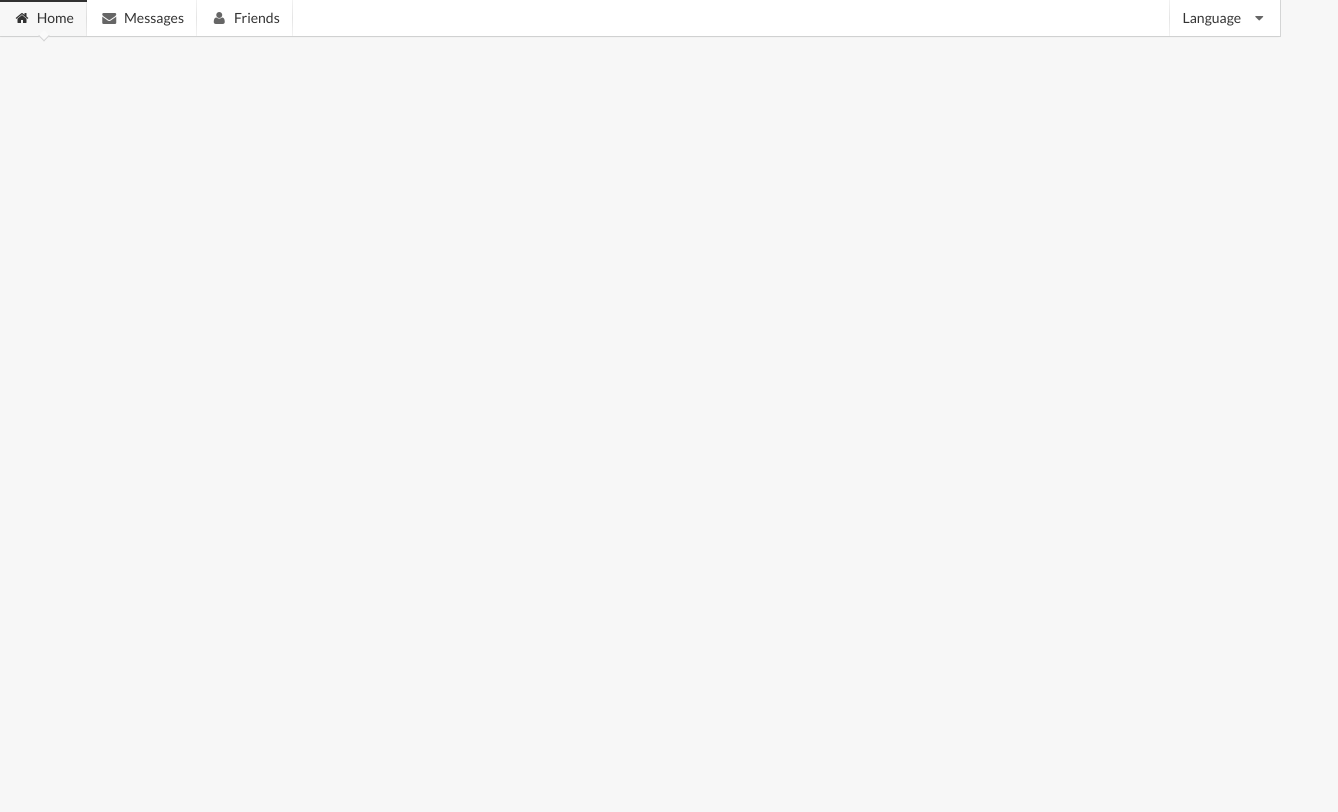
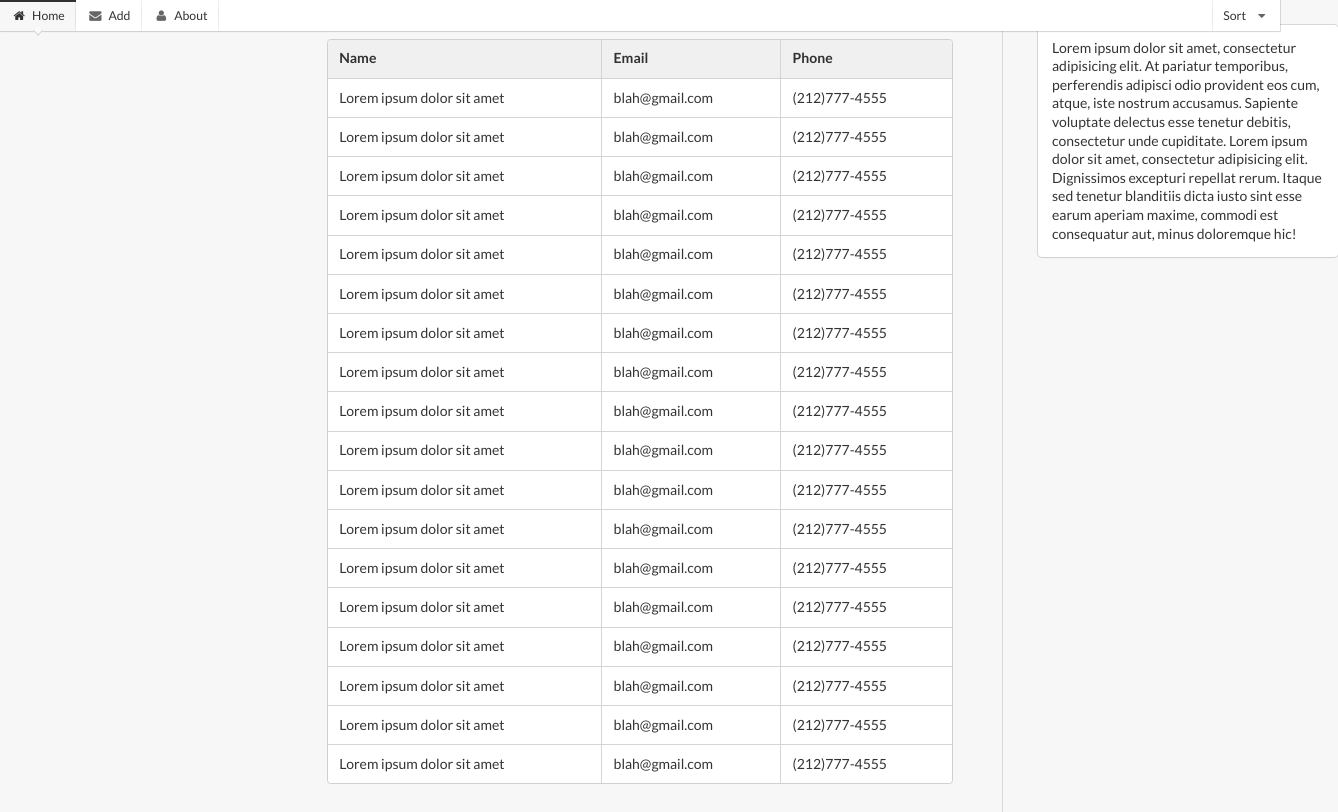
Before and after one commit to ericderegt/Contacts, a website: page public/index.html in a window 1280 px wide. Shown: the whole page, 1338 px wide, since content can reach past the window. Drawn offline with nearby package versions, Linux system fonts and the light colour scheme.

Commit message:
some css

```diff
--- a/public/index.html
+++ b/public/index.html
@@ -7,34 +7,145 @@
     <meta name=viewport content="width=device-width, initial-scale=1">
     <meta name="mobile-web-app-capable" content="yes">
     <link rel="stylesheet" href ="./bower_components/semantic-ui/dist/semantic.css">
-  <script src="https://cdnjs.cloudflare.com/ajax/libs/jquery/2.1.3/jquery.min.js"></script>
+    <script src="./bower_components/jquery/dist/jquery.min.js"></script>
     <script src="./bower_components/semantic-ui/dist/semantic.js"></script>
-  <script src="https://rawgit.com/flatiron/director/master/build/director.min.js"></script>
+
+<!-- <script src="https://rawgit.com/flatiron/director/master/build/director.min.js"></script> -->
 </head>
 <body>
-  <div class="main nav">
-    <div class="ui pointing fixed menu">
+
+    <div class="ui pointing fixed small menu">
         <a class="active item">
             <i class="home icon"></i> Home
         </a>
         <a class="item">
-        <i class="mail icon"></i> Messages
+            <i class="mail icon"></i> Add
         </a>
         <a class="item">
-        <i class="user icon"></i> Friends
+            <i class="user icon"></i> About
         </a>
+
         <div class="right menu">
             <div class="ui dropdown item">
-          Language
+                Sort
                 <i class="dropdown icon"></i>
                 <div class="menu">
-            <a class="item">English</a>
-            <a class="item">Russian</a>
-            <a class="item">Spanish</a>
+                    <a class="item">Friends</a>
+                    <a class="item">Work</a>
+                    <a class="item">Family</a>
                 </div>
             </div>
         </div>
     </div>
+
+    <div class="ui centered grid">
+        <div class="eight wide column">
+            <table class="ui celled table">
+                <thead>
+                    <th>Name</th>
+                    <th>Email</th>
+                    <th>Phone</th>
+                </thead>
+                <tbody>
+                    <tr>
+                        <td>Lorem ipsum dolor sit amet</td>
+                        <td>blah@gmail.com</td>
+                        <td>(212)777-4555</td>
+                    </tr>
+                    <tr>
+                        <td>Lorem ipsum dolor sit amet</td>
+                        <td>blah@gmail.com</td>
+                        <td>(212)777-4555</td>
+                    </tr>
+                    <tr>
+                        <td>Lorem ipsum dolor sit amet</td>
+                        <td>blah@gmail.com</td>
+                        <td>(212)777-4555</td>
+                    </tr>
+                    <tr>
+                        <td>Lorem ipsum dolor sit amet</td>
+                        <td>blah@gmail.com</td>
+                        <td>(212)777-4555</td>
+                    </tr>
+                    <tr>
+                        <td>Lorem ipsum dolor sit amet</td>
+                        <td>blah@gmail.com</td>
+                        <td>(212)777-4555</td>
+                    </tr>
+                    <tr>
+                        <td>Lorem ipsum dolor sit amet</td>
+                        <td>blah@gmail.com</td>
+                        <td>(212)777-4555</td>
+                    </tr>
+                    <tr>
+                        <td>Lorem ipsum dolor sit amet</td>
+                        <td>blah@gmail.com</td>
+                        <td>(212)777-4555</td>
+                    </tr>
+                    <tr>
+                        <td>Lorem ipsum dolor sit amet</td>
+                        <td>blah@gmail.com</td>
+                        <td>(212)777-4555</td>
+                    </tr>
+                    <tr>
+                        <td>Lorem ipsum dolor sit amet</td>
+                        <td>blah@gmail.com</td>
+                        <td>(212)777-4555</td>
+                    </tr>
+                    <tr>
+                        <td>Lorem ipsum dolor sit amet</td>
+                        <td>blah@gmail.com</td>
+                        <td>(212)777-4555</td>
+                    </tr>
+                    <tr>
+                        <td>Lorem ipsum dolor sit amet</td>
+                        <td>blah@gmail.com</td>
+                        <td>(212)777-4555</td>
+                    </tr>
+                    <tr>
+                        <td>Lorem ipsum dolor sit amet</td>
+                        <td>blah@gmail.com</td>
+                        <td>(212)777-4555</td>
+                    </tr>
+                    <tr>
+                        <td>Lorem ipsum dolor sit amet</td>
+                        <td>blah@gmail.com</td>
+                        <td>(212)777-4555</td>
+                    </tr>
+                    <tr>
+                        <td>Lorem ipsum dolor sit amet</td>
+                        <td>blah@gmail.com</td>
+                        <td>(212)777-4555</td>
+                    </tr>
+                    <tr>
+                        <td>Lorem ipsum dolor sit amet</td>
+                        <td>blah@gmail.com</td>
+                        <td>(212)777-4555</td>
+                    </tr>
+                    <tr>
+                        <td>Lorem ipsum dolor sit amet</td>
+                        <td>blah@gmail.com</td>
+                        <td>(212)777-4555</td>
+                    </tr>
+                    <tr>
+                        <td>Lorem ipsum dolor sit amet</td>
+                        <td>blah@gmail.com</td>
+                        <td>(212)777-4555</td>
+                    </tr>
+                    <tr>
+                        <td>Lorem ipsum dolor sit amet</td>
+                        <td>blah@gmail.com</td>
+                        <td>(212)777-4555</td>
+                    </tr>
+            </tbody>
+          </table>
+            <div class="ui right dividing rail">
+                <div class="ui segment">
+                    Lorem ipsum dolor sit amet, consectetur adipisicing elit. At pariatur temporibus, perferendis adipisci odio provident eos cum, atque, iste nostrum accusamus. Sapiente voluptate delectus esse tenetur debitis, consectetur unde cupiditate. Lorem ipsum dolor sit amet, consectetur adipisicing elit. Dignissimos excepturi repellat rerum. Itaque sed tenetur blanditiis dicta iusto sint esse earum aperiam maxime, commodi est consequatur aut, minus doloremque hic!
                 </div>
+            </div>
+        </div>
+    </div>
+  <script src="./main.js"></script>
 </body>
 </html>
--- a/public/main.js
+++ b/public/main.js
@@ -1,3 +1,12 @@
-$('.ui.dropdown')
-  .dropdown()
-;
+$(document).ready(function(){
+
+  $('.ui.dropdown').click(function(){
+    $(this).dropdown('show');
+  });
+
+  $('a.item').click(function(){
+    $('.item').removeClass('active');
+    $(this).addClass('active');
+  });
+
+});
```
Lines whose indentation alone changed are shown as unchanged.
